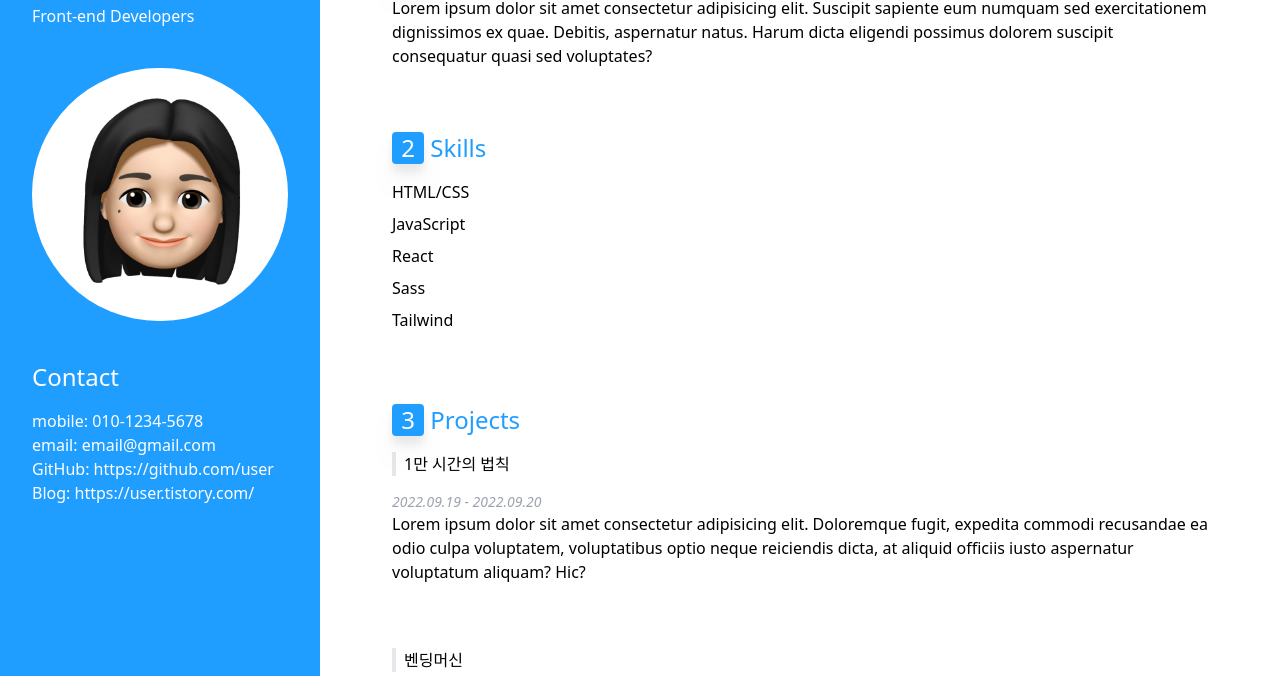
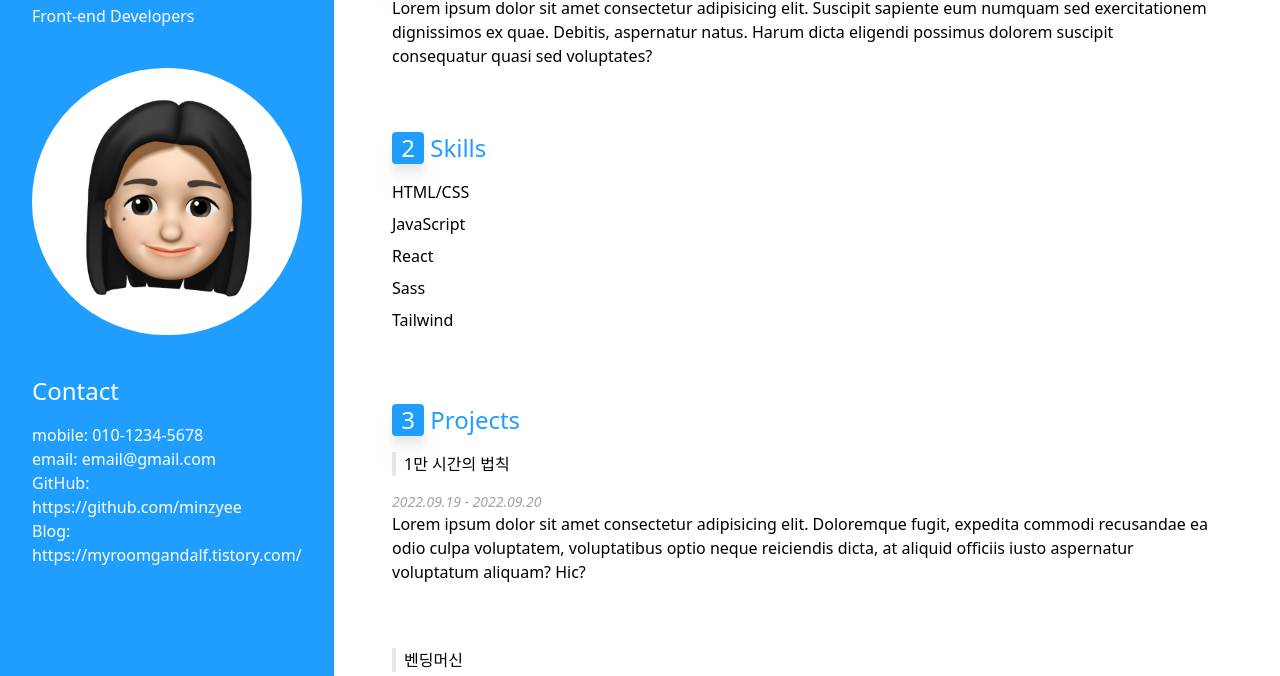
Before and after one commit to minzyee/tailwind-resume, a plain HTML site: page index.html in a window 1280 px wide. Shown: the part 124-800 px from the top of the page. Drawn offline with nearby package versions, Linux system fonts and the light colour scheme.

Commit message:
깃허브, 블로그 링크 수정

```diff
--- a/index.html
+++ b/index.html
@@ -27,11 +27,11 @@
           </li>
           <li>
             <span>GitHub: </span>
-            <a href="https://github.com/user">https://github.com/user</a>
+            <a href="https://github.com/minzyee">https://github.com/minzyee</a>
           </li>
           <li>
             <span>Blog: </span>
-            <a href="https://user.tistory.com/">https://user.tistory.com/</a>
+            <a href="https://myroomgandalf.tistory.com/">https://myroomgandalf.tistory.com/</a>
           </li>
         </ul>
       </div>
```
